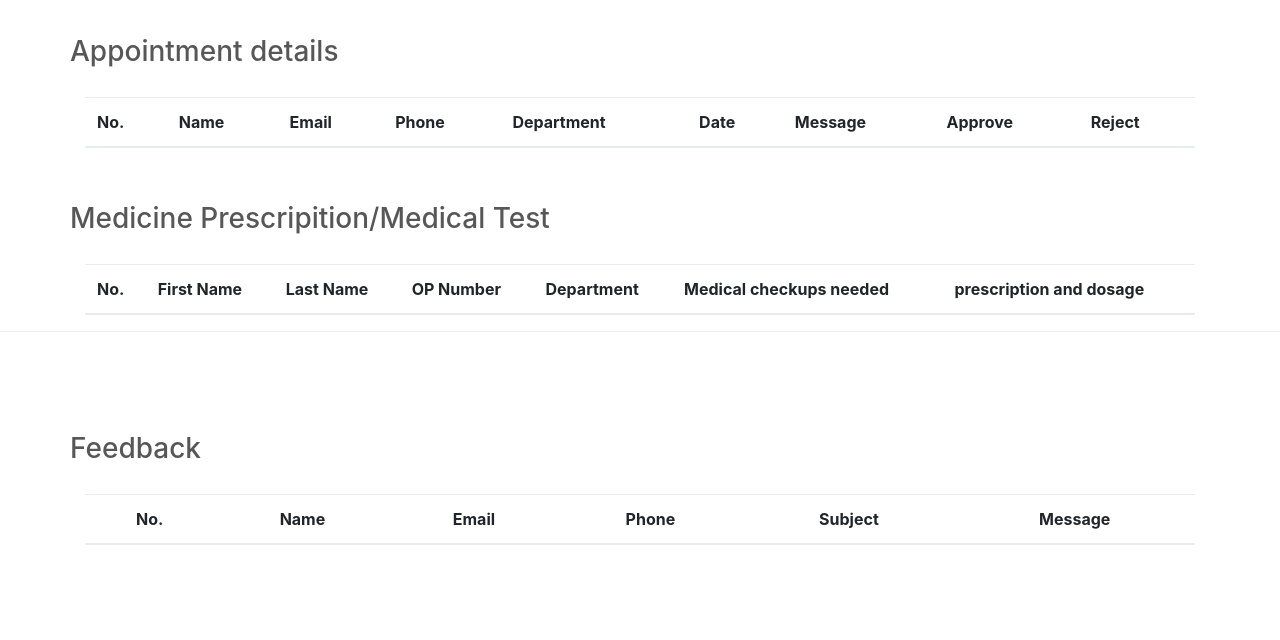
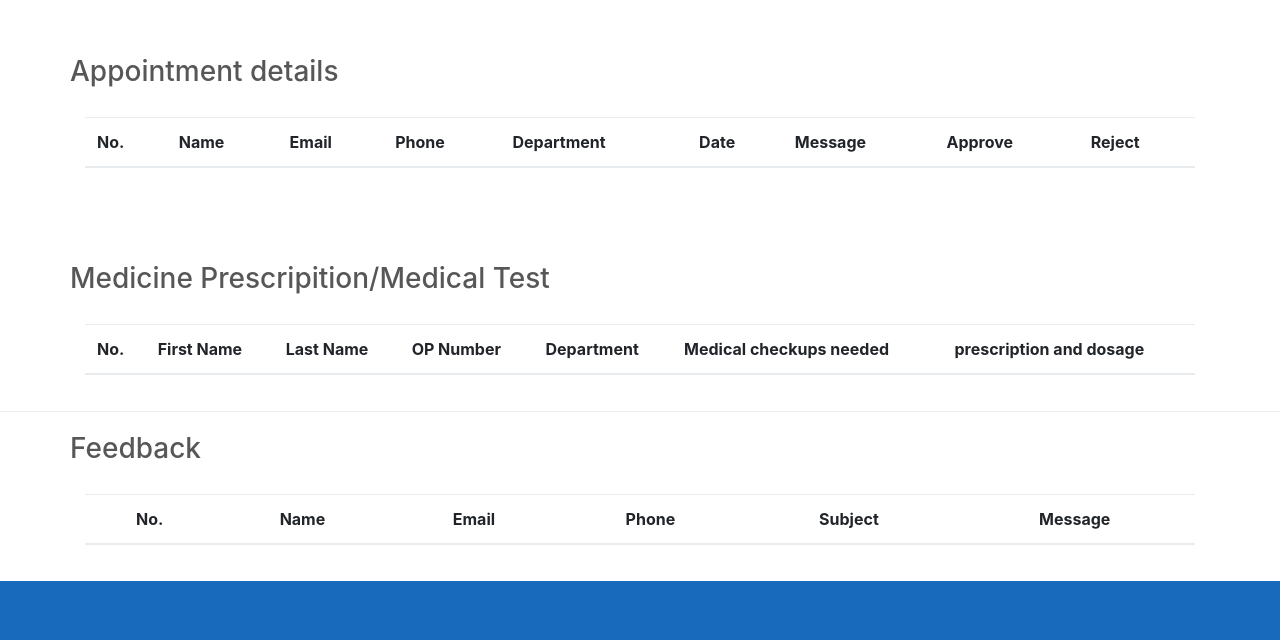
Before and after one commit to alantomanu/med-man, a website with bundled scripts: page admin.html in a window 1280 px wide. Shown: the part 160-800 px from the top of the page. Built offline with nearby package versions, Linux system fonts and the light colour scheme; no server answers; a script that the page names is missing.

Commit message:
Update admin.html

```diff
--- a/admin.html
+++ b/admin.html
@@ -143,13 +143,12 @@
 	<!-- End Header Area -->
 
 	<!-- Error Page -->
-	<section style="padding: 0%;" class="topap">
+	<section class="topap" style="padding: 20px 0;">
     <div class="container">
         <div class="row" id="appointment">
             <h3 class="hc">Appointment details</h3>
-
-				<div class=" col-12">
-
+            <div class="col-lg-12">
+                <div class="table-responsive">
                     <table id="appointmentTable" class="table">
                         <thead>
                             <tr>
@@ -168,21 +167,18 @@
                             <!-- Table rows will be dynamically added here -->
                         </tbody>
                     </table>
-
-
                 </div>
-				<!--/ End Error Inner -->
-
+            </div>
         </div>
     </div>
 </section>
-	<section style="padding: 0%;" class="topap">
+
+<section class="topap" style="padding: 20px 0;">
     <div class="container">
         <div class="row" id="prescripition">
             <h3 class="hc">Medicine Prescripition/Medical Test</h3>
-				<div class=" col-12">
-
-
+            <div class="col-lg-12">
+                <div class="table-responsive">
                     <table class="table">
                         <thead>
                             <tr>
@@ -199,25 +195,23 @@
                             <!-- Table rows will be dynamically added here -->
                         </tbody>
                     </table>
-
                 </div>
-				<!--/ End Error Inner -->
-
+            </div>
         </div>
     </div>
 </section>
-	<section class="error-page section">
+
+<section class="error-page section" style="padding: 20px 0;">
     <div class="container">
         <div class="row">
             <h3 class="hc">Feedback</h3>
-				<div class=" col-12">
-
-
+            <div class="col-lg-12">
+                <div class="table-responsive">
                     <table class="table">
                         <thead>
                             <tr>
                                 <th scope="col">No.</th>
-								<th scope="col">Name </th>
+                                <th scope="col">Name</th>
                                 <th scope="col">Email</th>
                                 <th scope="col">Phone</th>
                                 <th scope="col">Subject</th>
@@ -228,13 +222,12 @@
                             <!-- Table rows will be dynamically added here -->
                         </tbody>
                     </table>
-
                 </div>
-				<!--/ End Error Inner -->
-
+            </div>
         </div>
     </div>
 </section>
+
 	<!--/ End Error Page -->
 
 	<!-- Footer Area -->
```
Lines whose indentation alone changed are shown as unchanged.
